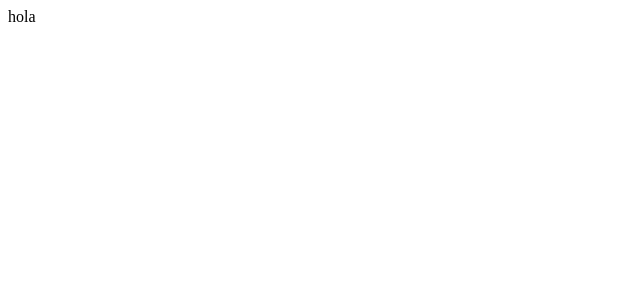
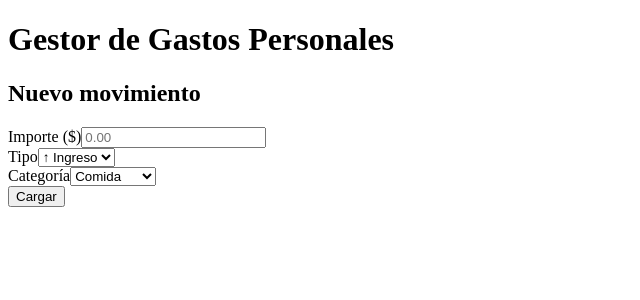
Before and after one commit to julidiaz-a/D-TP2, a React (Vite) app in the folder d-tp2/: page / in a window 1280 px wide. Shown: the top 300 px of the page, without its empty margins (0-640 px from the left). Built offline with nearby package versions, Linux system fonts and the light colour scheme.

Commit message:
Formulario para el usuario

```diff
--- a/d-tp2/src/App.jsx
+++ b/d-tp2/src/App.jsx
@@ -1,11 +1,24 @@
+import { useState } from "react";
+import { Formulario } from "./components/formulario";
 
 function App() {
+  //Movimientos
+  const [movimientos, setMovimientos] = useState([]); //Array
+
+  function agregarMovimiento(nuevoMovimiento) {
+    setMovimientos([nuevoMovimiento, ...movimientos]);
+  }
 
   return (
-    <>
-    hola
-    </>
-  )
+    <div className="app-container">
+      <h1 className="app-titulo">Gestor de Gastos Personales</h1>
+      <div className="app-grilla">
+        <div>
+          <Formulario onAgregar={agregarMovimiento} />
+        </div>
+      </div>
+    </div>
+  );
 }
 
-export default App
+export default App;
--- /dev/null
+++ b/d-tp2/src/components/formulario.jsx
@@ -0,0 +1,82 @@
+import { useState } from "react";
+
+
+// Componente: Formulario
+// Recibe la prop: onAgregar
+export function Formulario({ onAgregar }) {
+  const [importe, setImporte] = useState("");
+  const [tipo, setTipo] = useState("INGRESO");
+  const [categoria, setCategoria] = useState("");
+  const [error, setError] = useState("");
+
+  function handleCargar() {
+    // Validaciones
+    if (importe === "" || Number(importe) <= 0) {
+      setError("El importe debe ser mayor a cero.");
+      return;
+    }
+
+    // Si pasó las validaciones, Limpiamos el error
+    setError("");
+
+    // Creamos el objeto movimiento
+    const nuevoMovimiento = {
+      id: Date.now(),
+      importe: Number(importe),
+      tipo: tipo,
+      categoria: categoria,
+    };
+
+    // Llamamos a la función del promp
+    onAgregar(nuevoMovimiento);
+
+    // Limpiamos el formulario
+    setImporte("");
+    setTipo("");
+    setCategoria("");
+  }
+
+  return (
+    <div className="panel">
+      <h2 className="panel-titulo">Nuevo movimiento</h2>
+
+      <div className="campo">
+        <label>Importe ($)</label>
+        <input
+          type="number"
+          value={importe}
+          onChange={(e) => setImporte(e.target.value)}
+          placeholder="0.00"
+          min="0"
+        />
+      </div>
+
+      <div className="campo">
+        <label>Tipo</label>
+        <select value={tipo} onChange={(e) => setTipo(e.target.value)}>
+          <option value="INGRESO">↑ Ingreso</option>
+          <option value="EGRESO">↓ Egreso</option>
+        </select>
+      </div>
+
+      <div className="campo">
+        <label>Categoría</label>
+        <select
+          value={categoria}
+          onChange={(e) => setCategoria(e.target.value)}
+        >
+          <option value="Comida">Comida</option>
+          <option value="Transporte">Transporte</option>
+          <option value="Ocio">Ocio</option>
+          <option value="Salud">Salud</option>
+          <option value="Hogar">Hogar</option>
+          <option value="Otro">Otro</option>
+        </select>
+      </div>
+
+      {error && <p className="error">{error}</p>}
+
+      <button className="boton-cargar" onClick={handleCargar}>Cargar</button>
+    </div>
+  );
+}
```
